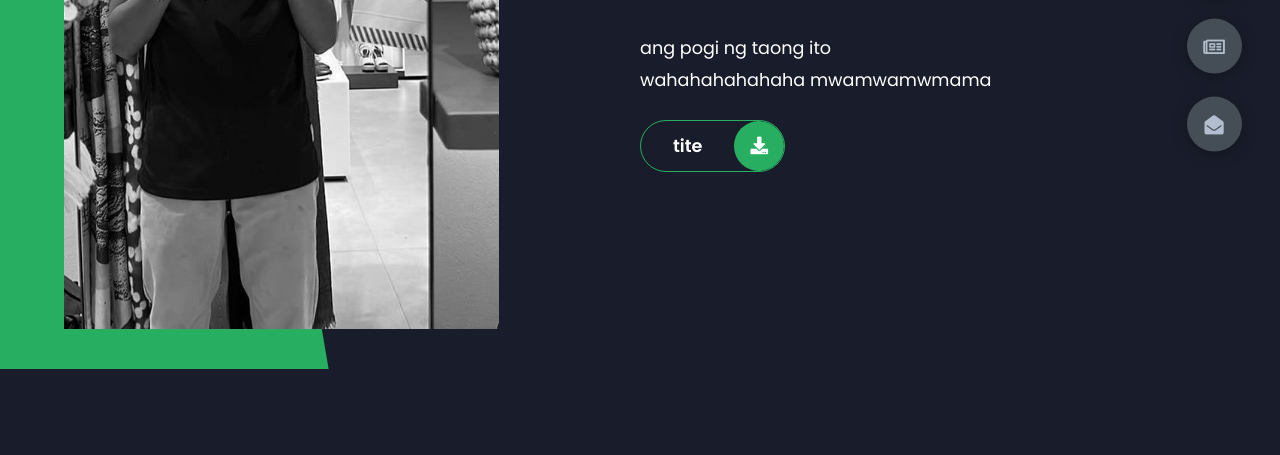
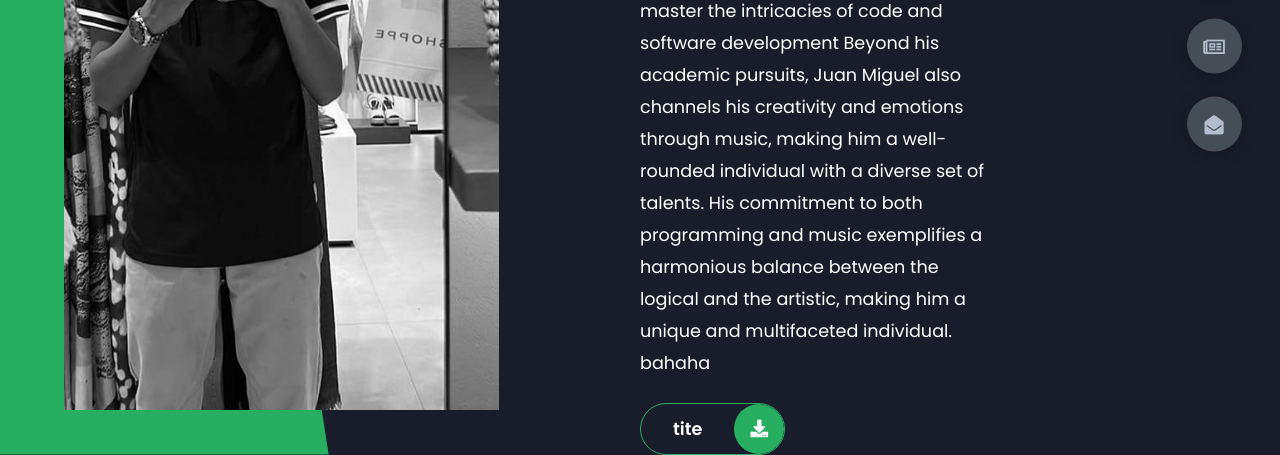
Before and after one commit to tinneee0905/psychup.github.io, a plain HTML site: page index.html in a window 1280 px wide. Shown: the part 431-886 px from the top of the page. Before the commit the page ends 800 px from the top, so only its background shows below. Drawn offline with Linux system fonts and the light colour scheme.

Commit message:
balik sa dati

```diff
--- a/index.html
+++ b/index.html
@@ -26,7 +26,13 @@
                     programmer
                 </h1>=
                 <p>
-                   ang pogi ng taong ito wahahahahahaha mwamwamwmama
+                    Juan Miguel Corpuz is a talented individual with a passion for both
+                    technology and the arts. As a dedicated student in the field of programming,
+                     he's on a journey to master the intricacies of code and software development
+                      Beyond his academic pursuits, Juan Miguel also channels his creativity and emotions
+                      through music, making him a well-rounded individual with a diverse set of talents. His
+                      commitment to both programming and music exemplifies a harmonious balance between the
+                      logical and the artistic, making him a unique and multifaceted individual. bahaha
 
 
 
```
